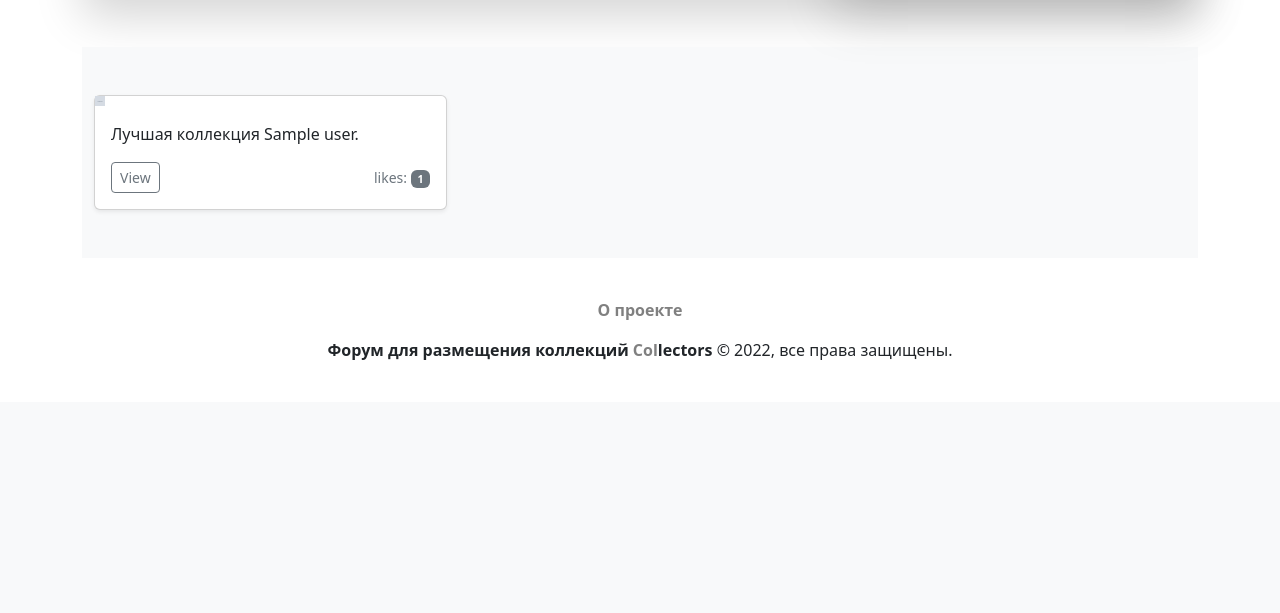
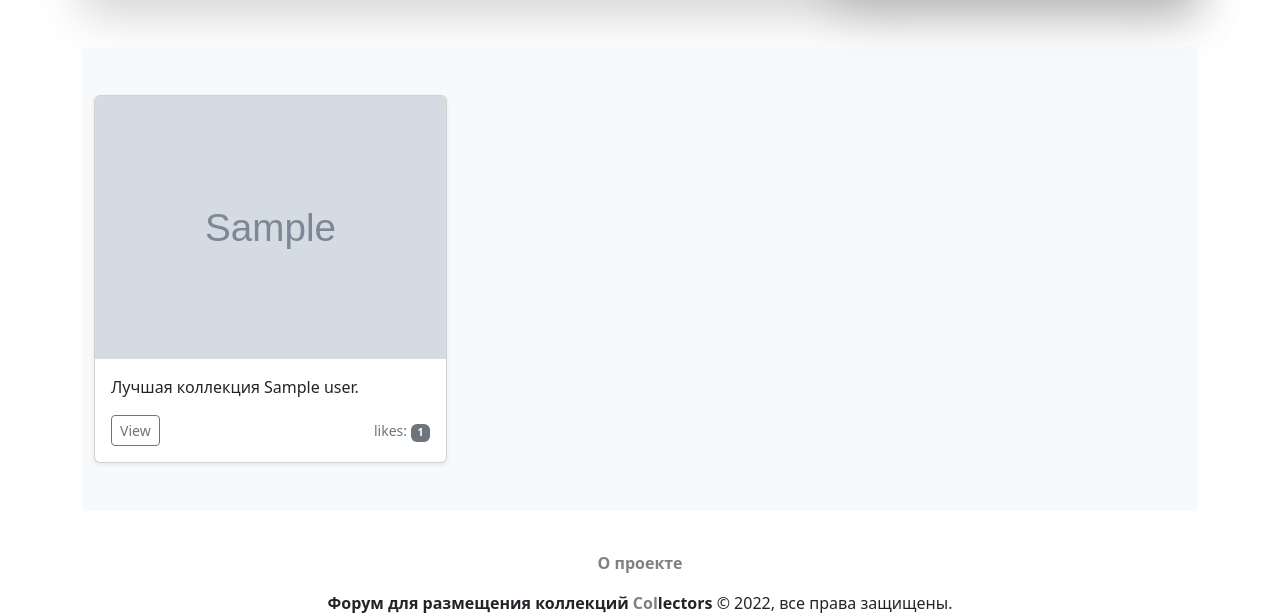
Before and after one commit to InaraShalfei/collectors, a Django app: template templates/web_collectors/index.html in a window 1280 px wide. Shown: the part 767-1380 px from the top of the page. Before the commit the page ends 1127 px from the top, so only its background shows below. Run offline with Django 3.2, Linux system fonts and the light colour scheme; tables that the repository leaves empty hold one stand-in row (values such as "Sample post"); the template is opened without the code that fills it: values that come from a table or form of the project are taken from there, most other values are stand-ins (such as "Sample title", 1, 10 or a date in 2020); grey boxes marked "Sample" are stand-in pictures; parts of the project's set-up code (start-up, migrations or seed data) failed here and were passed over; some libraries are stand-ins or nearby versions.

Commit message:
Adjust photo size for collection items on main page

```diff
--- a/templates/web_collectors/index.html
+++ b/templates/web_collectors/index.html
@@ -34,7 +34,7 @@
 
                 <div class="card shadow-sm">
                     {% thumbnail collection.photo "350x250" crop="center" upscale=True as im %}
-                    <img src="{{ im.url }}" width="{{ im.width }}" height="{{ im.height }}">
+                    <img src="{{ im.url }}" class="card-img-top" alt="...">
                     {% endthumbnail %}
 
                     <div class="card-body">
```
